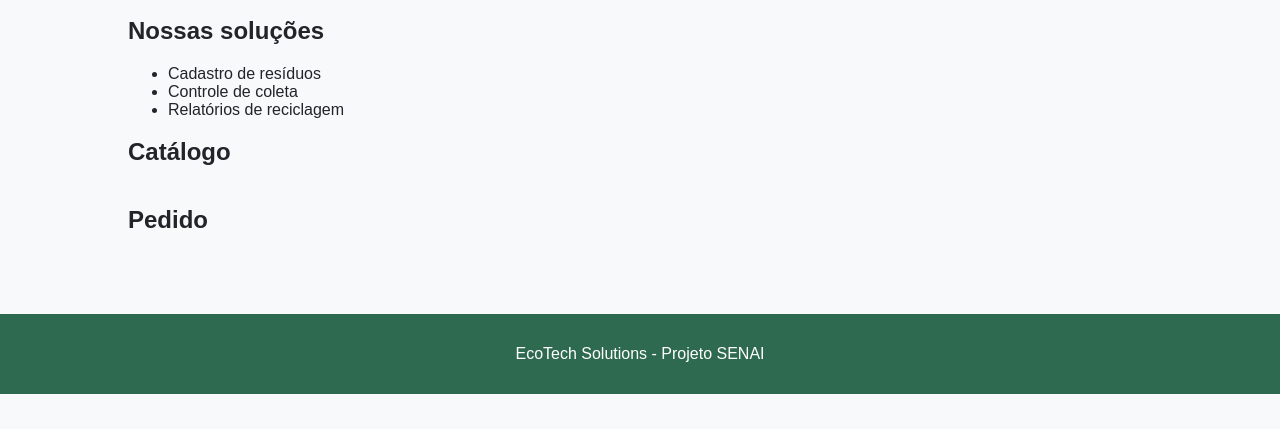
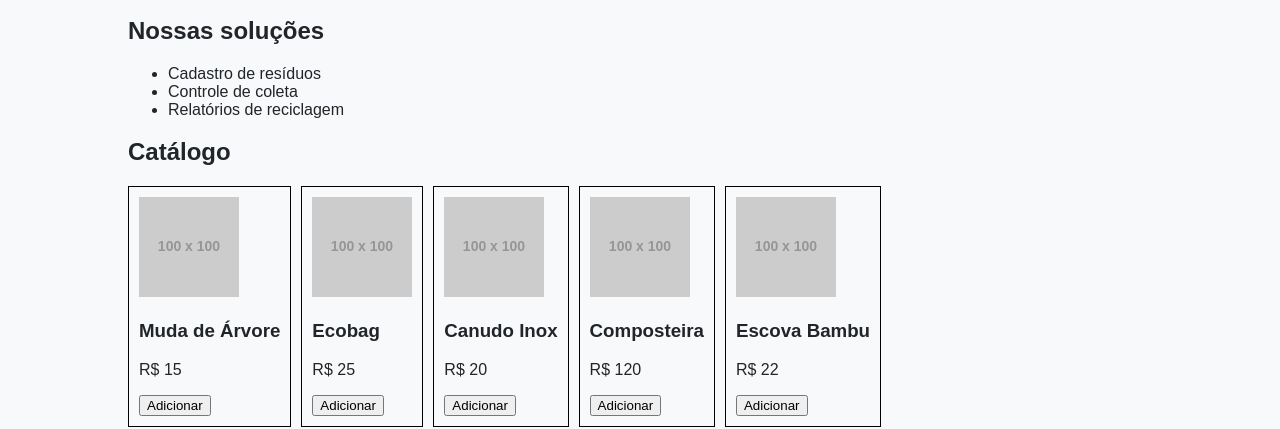
Before and after one commit to morales7-dev/ecotech-site, a plain HTML site: page index.html in a window 1280 px wide. Shown: the part 397-826 px from the top of the page. Before the commit the page ends 800 px from the top, so only its background shows below. Drawn offline with Linux system fonts and the light colour scheme; placeholder pictures from the web are drawn by us.

Commit message:
Função que monte e insere os cartões na página

```diff
--- a/index.html
+++ b/index.html
@@ -49,6 +49,25 @@
     { id: 4, nome: "Composteira", preco: 120.00, img: "https://via.placeholder.com/100" },
     { id: 5, nome: "Escova Bambu", preco: 22.00, img: "https://via.placeholder.com/100" }
   ];
+
+  function criarCartoes() {
+    const divCatalogo = document.getElementById('catalogo'); // Pega a caixa vazia
+
+    // Para cada produto no array, cria um HTML
+    produtos.forEach(produto => {
+      divCatalogo.innerHTML += `
+        <div style="border: 1px solid #000; padding: 10px;">
+          <img src="${produto.img}">
+          <h3>${produto.nome}</h3>
+          <p>R$ ${produto.preco}</p>
+          <button onclick="adicionar(${produto.id}, ${produto.preco})">Adicionar</button>
+        </div>
+      `;
+    });
+  }
+
+  // Chama a função para rodar
+  criarCartoes();
 </script>
   <footer>
     <p>EcoTech Solutions - Projeto SENAI</p>
```
